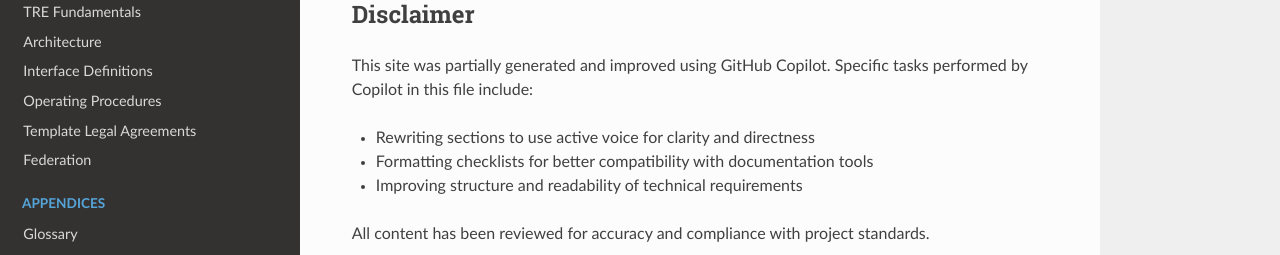
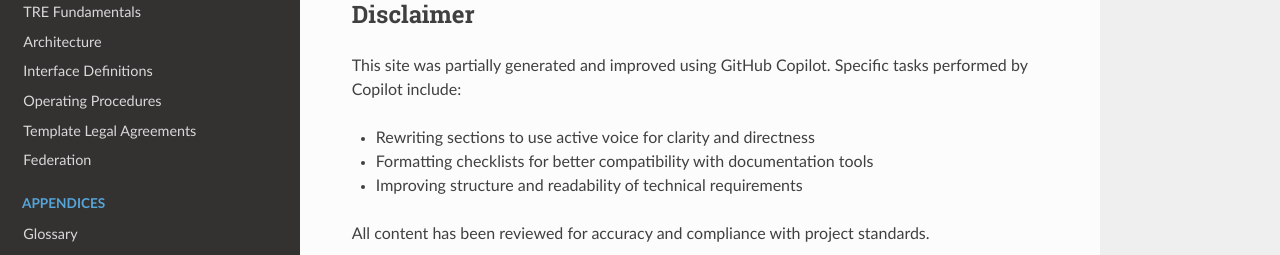
Before and after one commit to unioslo/tre-operators-docs, an MkDocs documentation site: the page built from docs/index.md, in a window 1280 px wide and 900 px high, scrolled down 4616 px. Shown: the part 501-756 px from the top of the window. Built offline with MkDocs 1.6.1, drawn with Linux system fonts in a browser that asks for light colours; nearby versions of some CDN libraries.

Commit message:
Refactor disclaimer section for clarity and conciseness

```diff
--- a/docs/index.md
+++ b/docs/index.md
@@ -95,7 +95,7 @@ Welcome to the EOSC-ENTRUST Trusted Research Environment (TRE) Operators Trainin
 
 ## Disclaimer
 
-This site was partially generated and improved using GitHub Copilot. Specific tasks performed by Copilot in this file include:
+This site was partially generated and improved using GitHub Copilot. Specific tasks performed by Copilot include:
 
 - Rewriting sections to use active voice for clarity and directness
 - Formatting checklists for better compatibility with documentation tools
```
